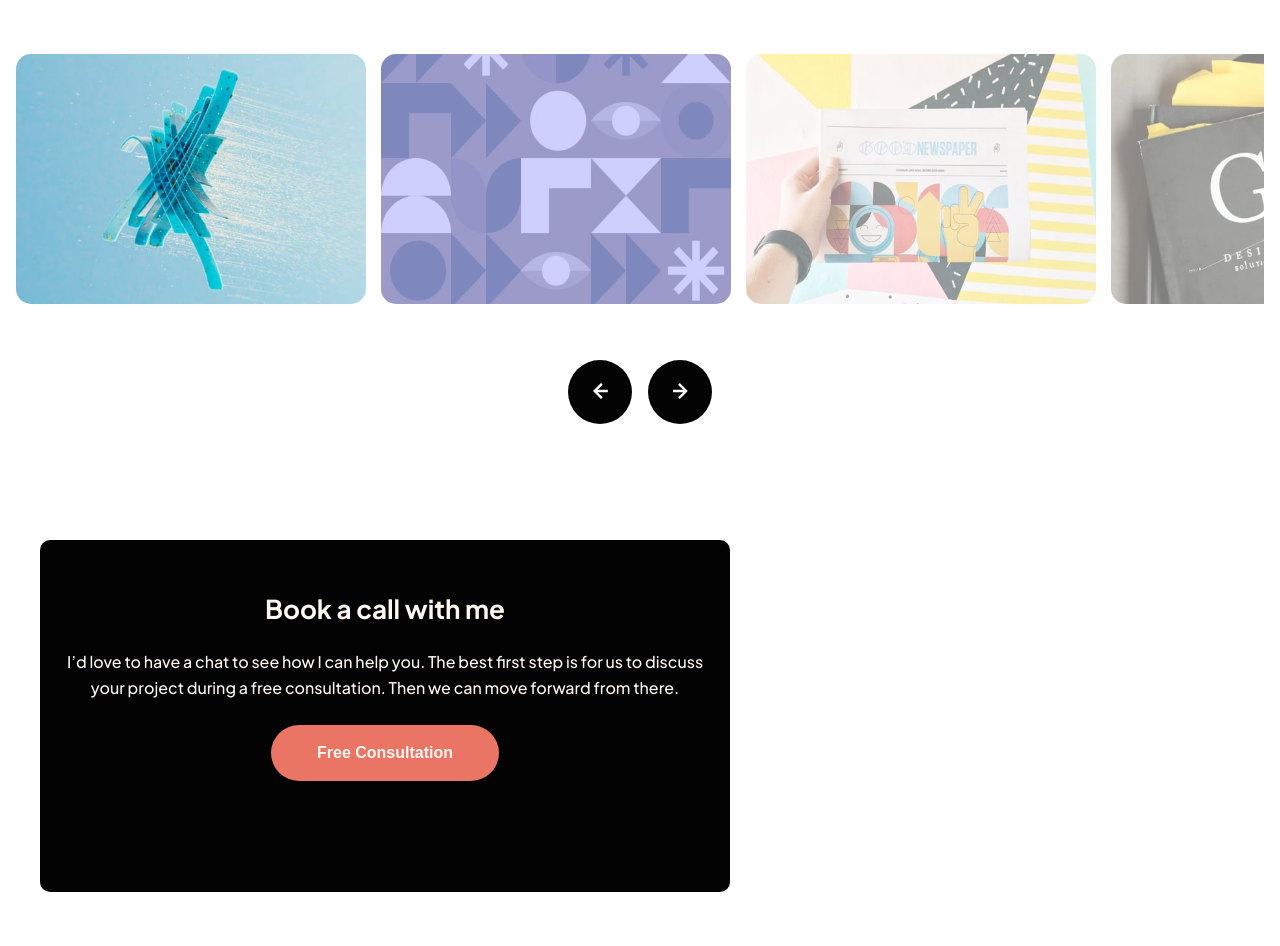
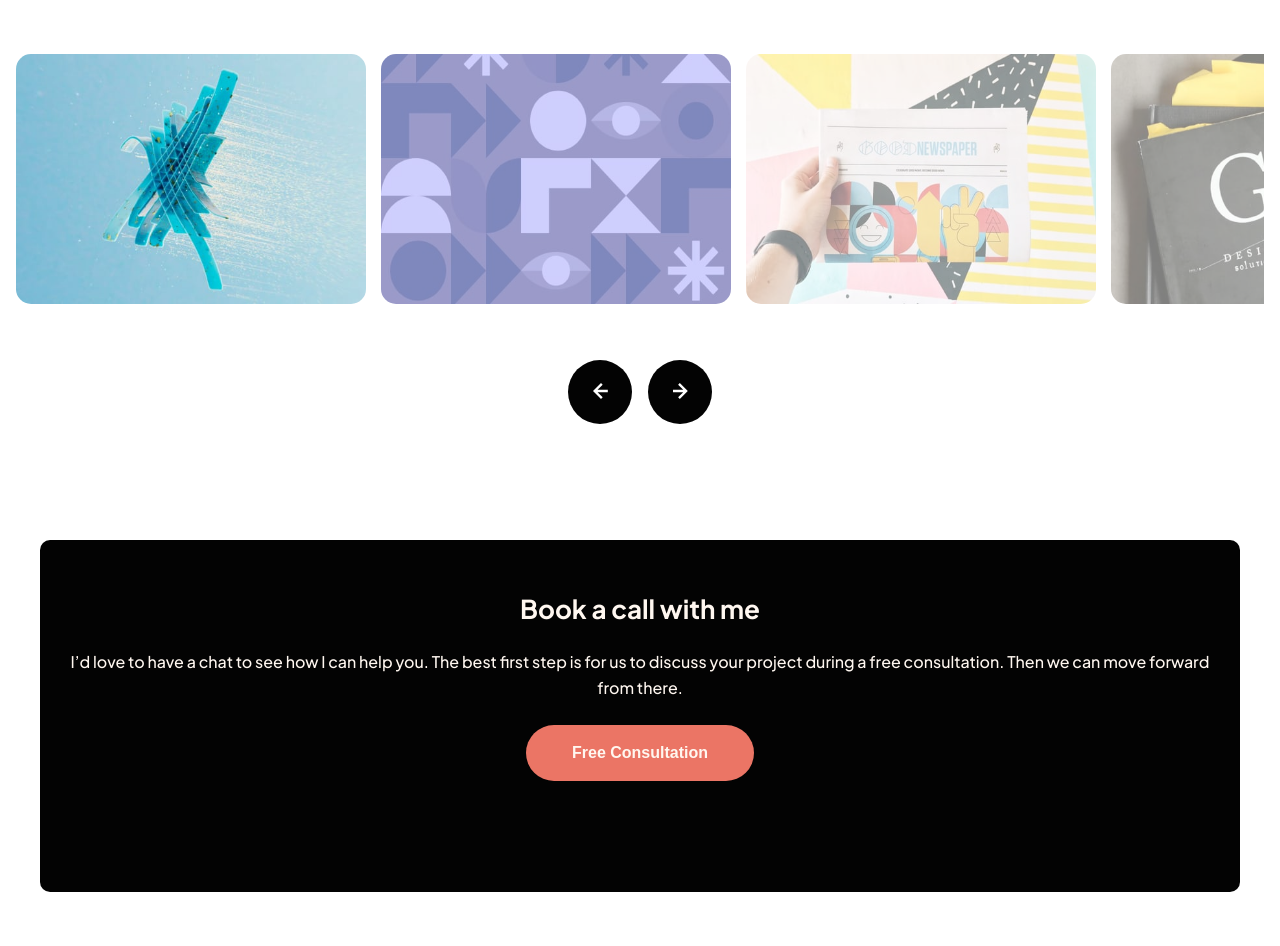
Before and after one commit to Ramaj57/single-page-design-portfolio, an Angular app in the folder single-page-design-portfolio/: page / in a window 1280 px wide. Shown: the part 1599-2545 px from the top of the page. Built offline with nearby package versions, Linux system fonts and the light colour scheme.

Commit message:
deleted an unneeded width

```diff
--- a/single-page-design-portfolio/src/app/app.component.css
+++ b/single-page-design-portfolio/src/app/app.component.css
@@ -125,7 +125,6 @@ h3 {
 
   .contact {
     margin: 7.25rem 2.5rem 2.625rem 2.5rem;
-    width: 43.125rem;
   }
 }
 
```
